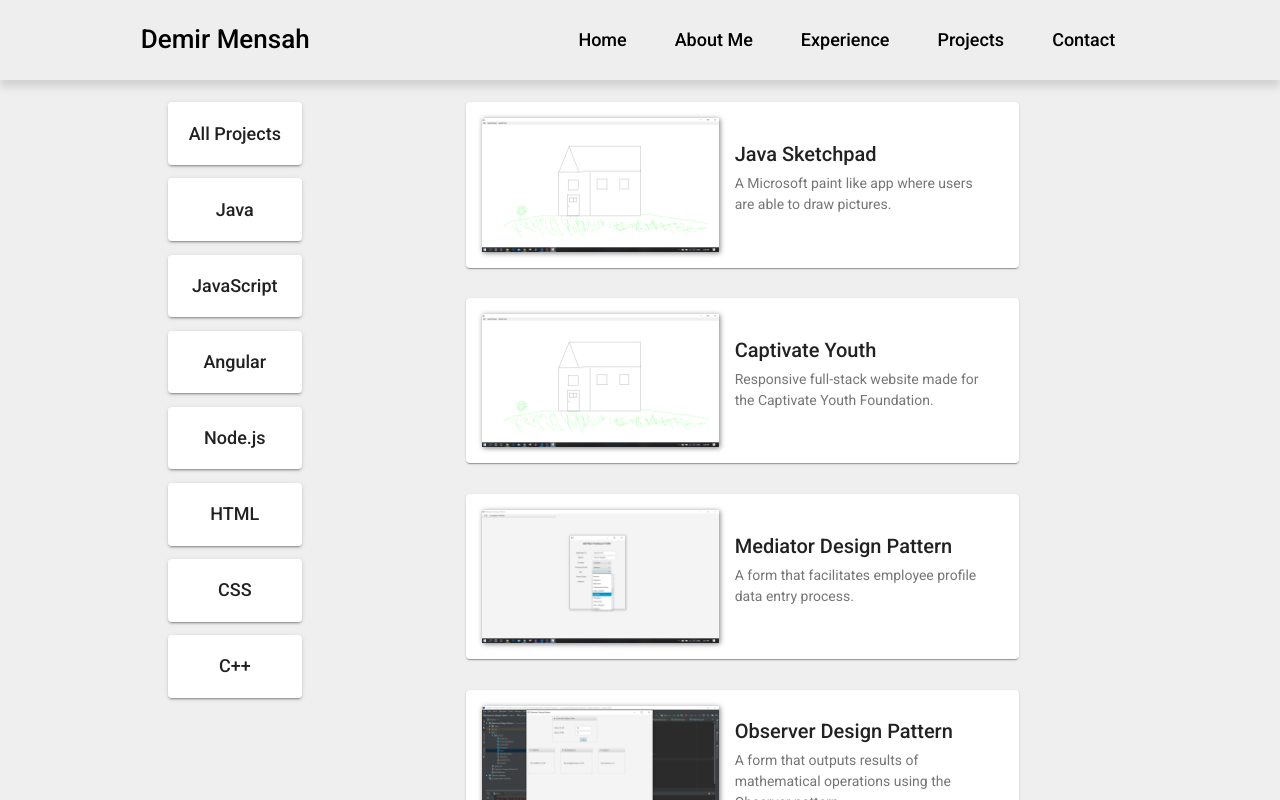
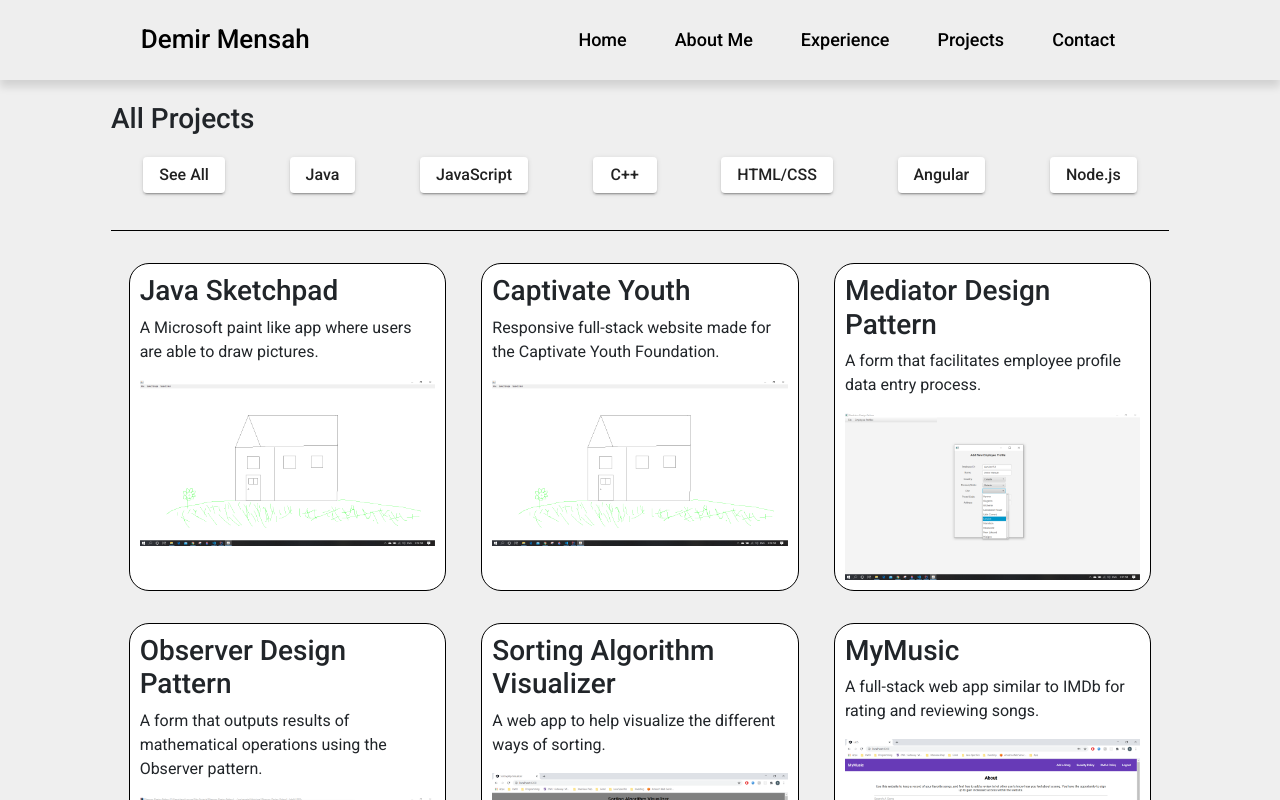
Before and after one commit to dmensah1/Portfolio, an Angular app in the folder portfolio-site/: page /list in a window 1280 px wide. Shown: the top 800 px of the page. Built offline with nearby package versions, Linux system fonts and the light colour scheme.

Commit message:
Project list page done

```diff
--- a/portfolio-site/src/app/projects/project-list/project-list.component.css
+++ b/portfolio-site/src/app/projects/project-list/project-list.component.css
@@ -1,79 +1,134 @@
-.wrapper {
+.container {
   margin: 0 auto;
-  margin-bottom: 3%;
-  width: 80%;
-  display: flex;
+  width: 85%;
   padding-top: 8%;
+  padding-bottom: 5%;
 }
 
 ul {
   list-style: none;
+  padding: 0;
+  margin: 0;
+  display: flex;
+  justify-content: space-around;
 }
 
 button {
-  width: 50%;
-  padding: 5%;
-  font-size: large;
+  text-align: center;
+  font-size: 16px;
+}
+
+button:hover {
+  background: #a5a5aa;
+  color: white;
+  transition: all 0.5s;
+}
+
+button:active {
+  background-color:transparent;
+  border-color: black;
+  border: 5px solid black;
 }
 
 li {
-  margin-bottom: 5%;
+  margin-bottom: 2%;
 }
 
 .language-list {
-  float: left;
-  height: auto;
-  width: 30%;
-  display: table-cell;
+  width: 100%;
+  margin: 0 auto;
+  margin-top: 2%;
 }
 
-.project-list {
-  width: 60%;
+hr {
+  background-color: black;
 }
 
-.blog-card-div {
-  margin-bottom: 5%;
-  width: 100%;
+/* Project card styling */
+.row {
+  flex-wrap: wrap;
+  flex-direction: row;
+  margin: 0;
+}
+
+.column {
+  background-color: white;
+  border: 1px solid black;
+  border-radius: 20px;
+  float: left;
+  width: 30%;
+  display: inherit;
+  transition: 0.2s ease;
+  margin: 1rem auto;
   cursor: pointer;
 }
 
-.img-container {
-  width: 50%;
-  height: 60%;
-  float: left;
+.content-box {
+  padding: 10px;
 }
 
-.img-container img {
-  width: 100%;
-  box-shadow: 1px 1px 5px rgba(0, 0, 0, 0.5);
-  height: 100%;
-  object-fit: cover;
+.column::after {
+  content: "";
+  border-radius: 5px;
+  position: absolute;
+  z-index: -1;
+  top: 0;
+  left: 0;
+  width: 50%;
+  height: 50%;
+  opacity: 0;
+  -webkit-transition: all 0.6s cubic-bezier(0.165, 0.84, 0.44, 1);
+  transition: all 0.6s cubic-bezier(0.165, 0.84, 0.44, 1);
 }
 
-.card-content {
-  float: right;
-  width: 60%;
-}
-
-#mat-card {
-  display: flex;
-  align-items: center;
-  height: 60%;
-  width: 90%;
-  justify-content: space-evenly;
-  margin: 0 auto;
-}
-
-#mat-card:hover {
+.column:hover {
+  -webkit-transform: scale(1.1, 1.1);
+  transform: scale(1.1, 1.1);
   background-color: gainsboro;
 }
 
-.btn {
-  padding: 0;
+.column:hover::after {
+  opacity: 1;
 }
 
 .btn-wrap {
-  width: 45%;
-  float: right;
-  margin-bottom: 3%;
+  margin-top: 2%;
 }
+
+
+/* Responsive Styling */
+@media only screen and (min-width: 768px) {
+  h2 {
+      font-size: 20px;
+  }
+
+  p {
+      font-size: 12px;
+  }
+}
+
+@media only screen and (min-width: 950px) {
+  h2 {
+      font-size: 24px;
+  }
+
+  p {
+      font-size: 14px;
+  }
+}
+
+@media only screen and (min-width: 1248px) {
+  h2 {
+      font-size: 28px;
+  }
+
+  p {
+      font-size: 16px;
+  }
+}
+
+@media only screen and (min-width: 1536px) {
+  h2 {
+      font-size: 30px;
+  }
+}
--- a/portfolio-site/src/app/projects/project-list/project-list.component.html
+++ b/portfolio-site/src/app/projects/project-list/project-list.component.html
@@ -1,8 +1,10 @@
-<div class="wrapper">
+<div class="container">
+  <h3>All Projects</h3>
+
   <div class="language-list">
     <ul>
       <li>
-        <button mat-raised-button >All Projects</button>
+        <button mat-raised-button >See All</button>
       </li>
       <li>
         <button mat-raised-button >Java</button>
@@ -11,42 +13,35 @@
         <button mat-raised-button >JavaScript</button>
       </li>
       <li>
-        <button mat-raised-button >Angular</button>
+        <button mat-raised-button >C++</button>
+      </li>
+      <li>
+        <button mat-raised-button>HTML/CSS</button>
+      </li>
+      <li>
+        <button mat-raised-button>Angular</button>
       </li>
       <li>
         <button mat-raised-button>Node.js</button>
       </li>
-      <li>
-        <button mat-raised-button>HTML</button>
-      </li>
-      <li>
-        <button mat-raised-button>CSS</button>
-      </li>
-      <li>
-        <button mat-raised-button>C++</button>
-      </li>
     </ul>
   </div>
 
-  <div class="project-list">
+  <hr>
 
-    <div class="blog-card-div" *ngFor="let project of projects" >
-      <mat-card id="mat-card" [routerLink]="['/project', project.id]">
-        <div class="img-container">
-          <img [src]="project.icon">
+  <div class="row">
+    <div class="column" *ngFor="let project of projects" [routerLink]="['/project', project.id]">
+        <div class="content-box">
+            <h2>{{ project.name }}</h2>
+            <p>{{ project.summary }}</p>
+            <img src="{{ project.icon }}" style="width:100%">
         </div>
-
-        <div class="card-content">
-        <mat-card-header>
-          <mat-card-title>{{project.name}}</mat-card-title>
-          <mat-card-subtitle>{{project.summary}}</mat-card-subtitle>
-        </mat-card-header>
-      </div>
-      </mat-card>
-    </div>
-
-    <div class="btn-wrap">
-      <button mat-raised-button class="float-right btn" (click)="goToTop()">Return to Top</button>
     </div>
   </div>
+
+
+  <div class="btn-wrap">
+    <button mat-raised-button class="float-right btn" (click)="goToTop()">Return to Top</button>
+  </div>
+
 </div>
--- a/portfolio-site/src/app/projects/project-preview/project-preview.component.css
+++ b/portfolio-site/src/app/projects/project-preview/project-preview.component.css
@@ -20,7 +20,7 @@ p {
     width: 30%;
     display: inherit;
     transition: 0.2s ease;
-    margin: 1rem;
+    margin: 1rem auto;
     cursor: pointer;
 }
 
--- a/portfolio-site/src/assets/data.json
+++ b/portfolio-site/src/assets/data.json
@@ -48,8 +48,7 @@
       "github": "https://github.com/dmensah1/captivate-youth",
       "skills": [
         "Angular",
-        "HTML",
-        "CSS",
+        "HTML/CSS",
         "JavaScript",
         "Node.js",
         "MongoDB"
@@ -108,8 +107,7 @@
       "skills": [
        "JavaScript",
        "Angular",
-       "HTML",
-       "CSS"
+       "HTML/CSS"
       ],
       "icon": "assets/project-imgs/Sorting/thumbnail.png",
       "pictures": [
@@ -136,8 +134,7 @@
       "skills": [
        "JavaScript",
        "Angular",
-       "HTML",
-       "CSS",
+       "HTML/CSS",
        "MongoDB",
        "Node.js"
       ],
@@ -170,8 +167,7 @@
       "skills": [
        "JavaScript",
        "Angular",
-       "HTML",
-       "CSS"
+       "HTML/CSS"
       ],
       "icon": "assets/project-imgs/Sketchpad/thumbnail.png",
       "pictures": []
```
